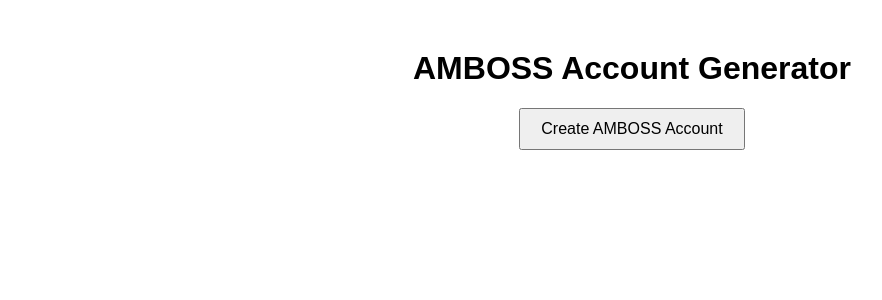
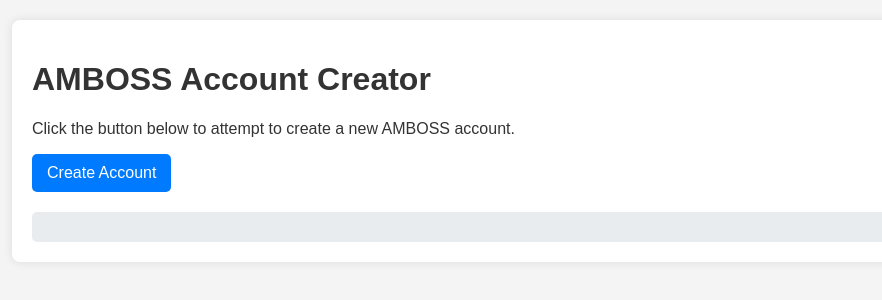
Before and after one commit to mohammedammar735/amboss, a Flask app: page / in a window 1280 px wide. Shown: the top 300 px of the page, without its empty margins (8-890 px from the left). Run offline with Flask 3, Linux system fonts and the light colour scheme.

Commit message:
Update index.html

```diff
--- a/templates/index.html
+++ b/templates/index.html
@@ -1,49 +1,66 @@
+<!DOCTYPE html>
+<html lang="en">
+<head>
+    <meta charset="UTF-8">
+    <meta name="viewport" content="width=device-width, initial-scale=1.0">
+    <title>AMBOSS Account Creator</title>
+    <style>
+        body { font-family: sans-serif; margin: 20px; background-color: #f4f4f4; color: #333; }
+        .container { background-color: #fff; padding: 20px; border-radius: 8px; box-shadow: 0 0 10px rgba(0,0,0,0.1); }
+        button { padding: 10px 15px; font-size: 16px; color: #fff; background-color: #007bff; border: none; border-radius: 5px; cursor: pointer; }
+        button:hover { background-color: #0056b3; }
+        .loader { border: 4px solid #f3f3f3; border-top: 4px solid #3498db; border-radius: 50%; width: 30px; height: 30px; animation: spin 1s linear infinite; display: none; margin-top: 20px; }
+        @keyframes spin { 0% { transform: rotate(0deg); } 100% { transform: rotate(360deg); } }
+        #result { margin-top: 20px; padding: 15px; background-color: #e9ecef; border-radius: 5px; }
+        .error { color: red; }
+    </style>
+</head>
+<body>
+    <div class="container">
+        <h1>AMBOSS Account Creator</h1>
+        <p>Click the button below to attempt to create a new AMBOSS account.</p>
+        <button id="createAccountBtn">Create Account</button>
+        <div class="loader" id="loader"></div>
+        <div id="result"></div>
+    </div>
 
-<!DOCTYPE html>
-<html>
-<head>
-    <title>AMBOSS Signup Bot</title>
     <script>
-        function copyToClipboard(text) {
-            navigator.clipboard.writeText(text).then(() => {
-                alert("Copied: " + text);
-            });
-        }
+        document.getElementById('createAccountBtn').addEventListener('click', function() {
+            document.getElementById('loader').style.display = 'block';
+            document.getElementById('result').innerHTML = '';
+            this.disabled = true;
 
-        function createAccount() {
-            document.getElementById("output").innerText = "⏳ Creating account...";
-            fetch("/create_account", { method: "POST" })
+            fetch('/create_account', {
+                method: 'POST',
+            })
             .then(response => response.json())
             .then(data => {
-                    const lines = (data.output || "").split("\n");
-                    const emailLine = lines.find(l => l.includes("📧 Email"));
-                    const passLine = lines.find(l => l.includes("🔐 Password"));
-
-                    if (emailLine && passLine) {
-    const email = emailLine.split(": ")[1];
-    const password = passLine.split(": ")[1];
-
-    document.getElementById("output").innerHTML = `
-        ✅ Account created!<br><br>
-        📧 Email: <b style='cursor:pointer' onclick="copyToClipboard('${email}')">${email}</b><br>
-        🔐 Password: <b style='cursor:pointer' onclick="copyToClipboard('${password}')">${password}</b>
-    `;
-} else {
-    document.getElementById("output").innerText =
-    (data.output || "") + "\\n" + (data.error || "❌ Script returned no account info.");
-
+                document.getElementById('loader').style.display = 'none';
+                document.getElementById('createAccountBtn').disabled = false;
+                let resultHtml = '';
+                if (data.error) {
+                    resultHtml += `<p class="error"><strong>Error:</strong> ${data.error}</p>`;
                 }
-
+                if (data.email) {
+                    resultHtml += `<p><strong>Email:</strong> ${data.email}</p>`;
+                }
+                if (data.password) {
+                    resultHtml += `<p><strong>Password:</strong> ${data.password}</p>`;
+                }
+                 if (data.status) {
+                    resultHtml += `<p><strong>Status:</strong> ${data.status}</p>`;
+                }
+                if (!data.error && !data.email) {
+                    resultHtml = '<p>No data returned. Check server logs.</p>';
+                }
+                document.getElementById('result').innerHTML = resultHtml;
             })
             .catch(error => {
-                    document.getElementById("output").innerText = "❌ Error: " + error;
+                document.getElementById('loader').style.display = 'none';
+                document.getElementById('createAccountBtn').disabled = false;
+                document.getElementById('result').innerHTML = `<p class="error"><strong>Request Failed:</strong> ${error}. Check server logs.</p>`;
             });
-        }
+        });
     </script>
-</head>
-<body style="font-family:sans-serif;text-align:center;margin-top:50px;">
-    <h1>AMBOSS Account Generator</h1>
-    <button onclick="createAccount()" style="padding:10px 20px;font-size:16px;">Create AMBOSS Account</button>
-    <div id="output" style="margin-top:30px;font-size:18px;"></div>
 </body>
 </html>
```
Lines whose indentation alone changed are shown as unchanged.
